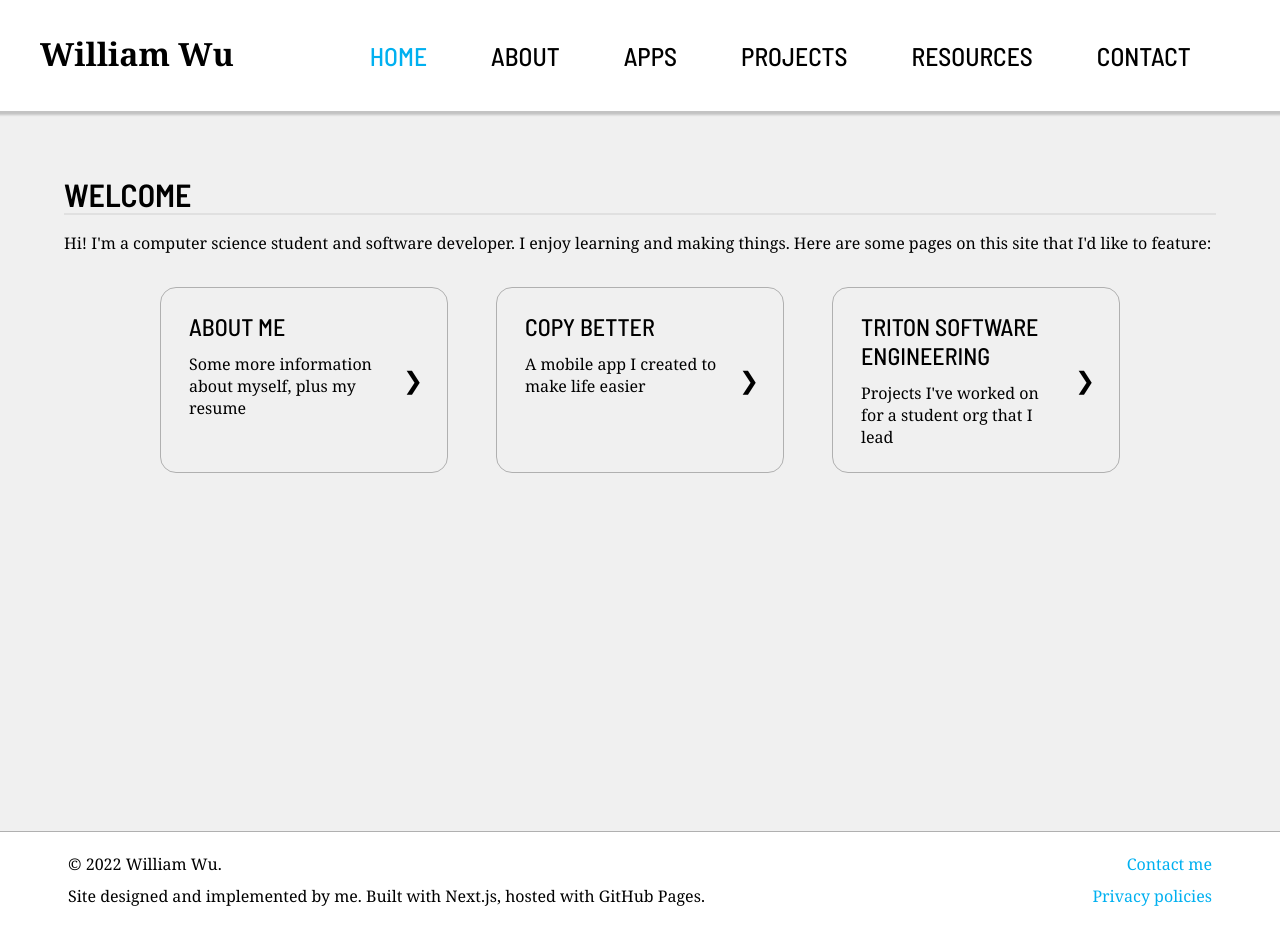
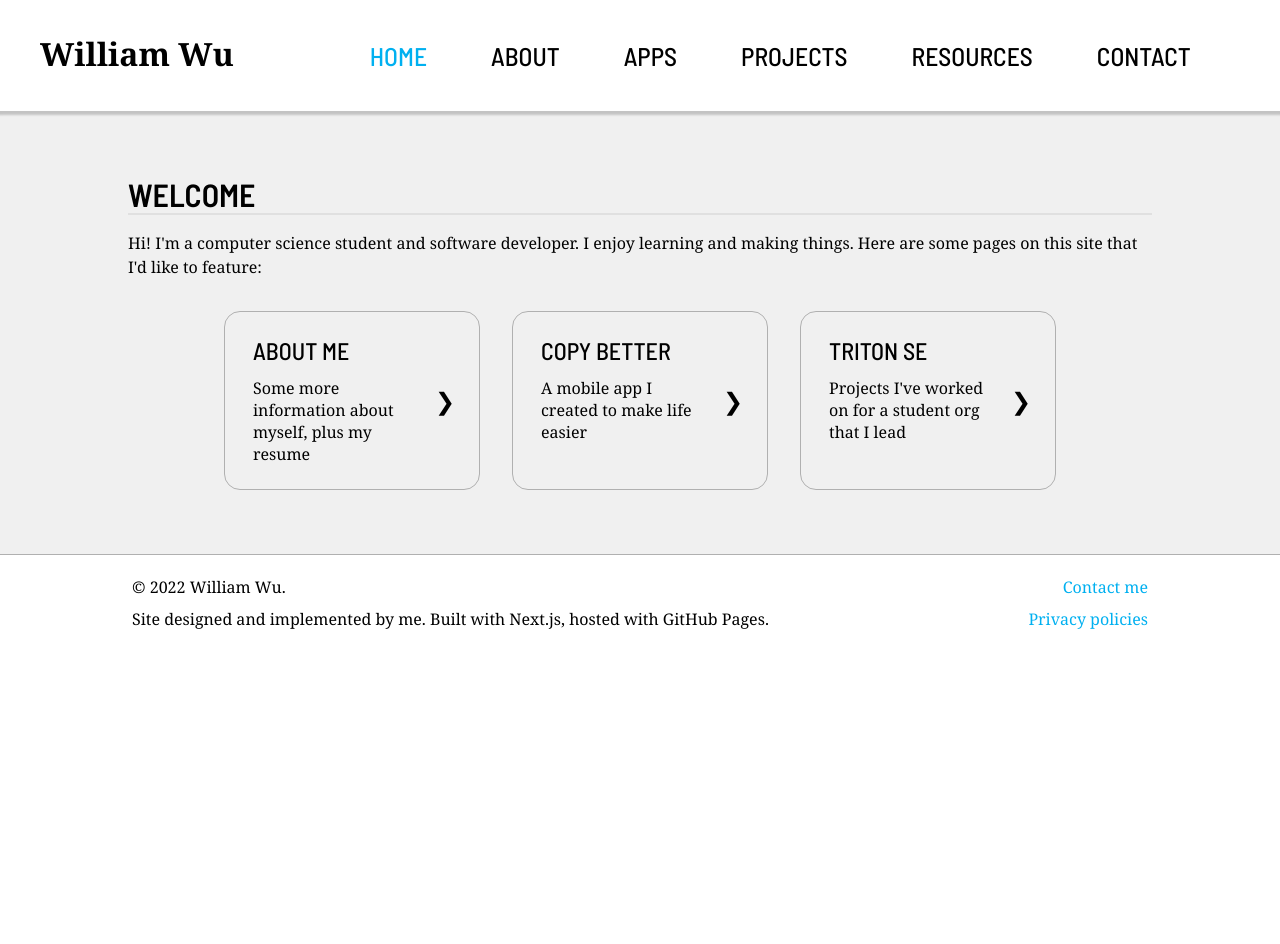
Before and after one commit to wllmwu/wllmwu.github.io, a Next.js app: page / in a window 1280 px wide. After the commit the page ends 800 px from the top, so only its background shows below. Built offline with nearby package versions, Linux system fonts and the light colour scheme.

Commit message:
Decrease max page width

```diff
--- a/pages/index.mdx
+++ b/pages/index.mdx
@@ -20,7 +20,7 @@ Hi! I'm a computer science student and software developer. I enjoy learning and
     linkPath="/apps/copy-better"
   />
   <Card
-    title="Triton Software Engineering"
+    title="Triton SE"
     subtitle="Projects I've worked on for a student org that I lead"
     linkPath="/projects/tse"
   />
--- a/styles/Card.module.css
+++ b/styles/Card.module.css
@@ -10,8 +10,8 @@
 }
 
 .cardListContainer[data-columns="3"] {
-  --card-width: 18rem;
-  --card-column-gap: 3rem;
+  --card-width: 16rem;
+  --card-column-gap: 2rem;
   width: calc(3 * var(--card-width) + 2 * var(--card-column-gap));
 }
 
--- a/styles/Layout.module.css
+++ b/styles/Layout.module.css
@@ -1,13 +1,12 @@
 .layoutWrapper {
   --inner-width: 90%;
-  --inner-max-width: 1280px;
+  --inner-max-width: 1024px;
   min-width: max-content;
 }
 
 .background {
   background-color: var(--background-color);
   width: 100%;
-  min-height: 720px;
   padding-top: 32px;
   padding-bottom: 32px;
 }
```
